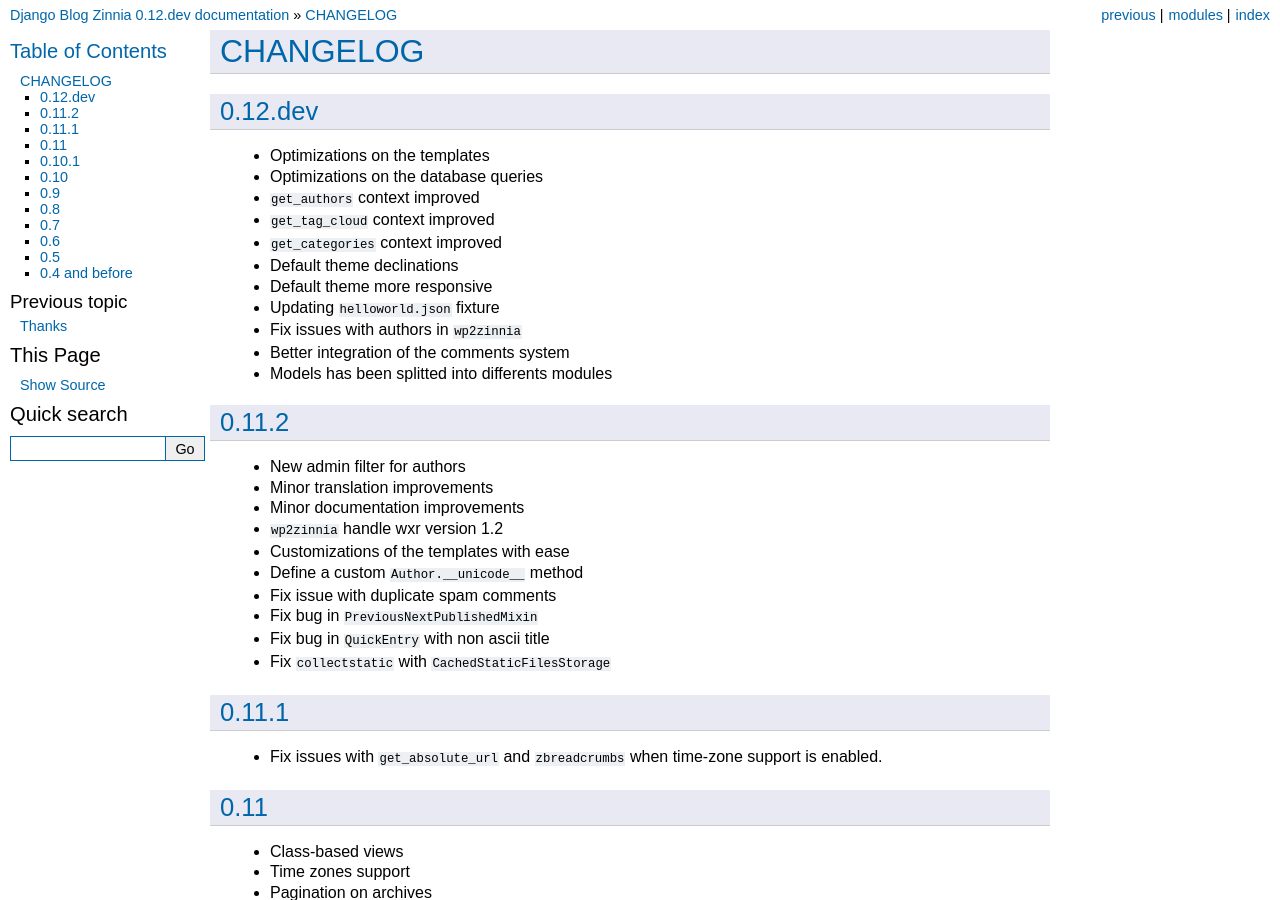
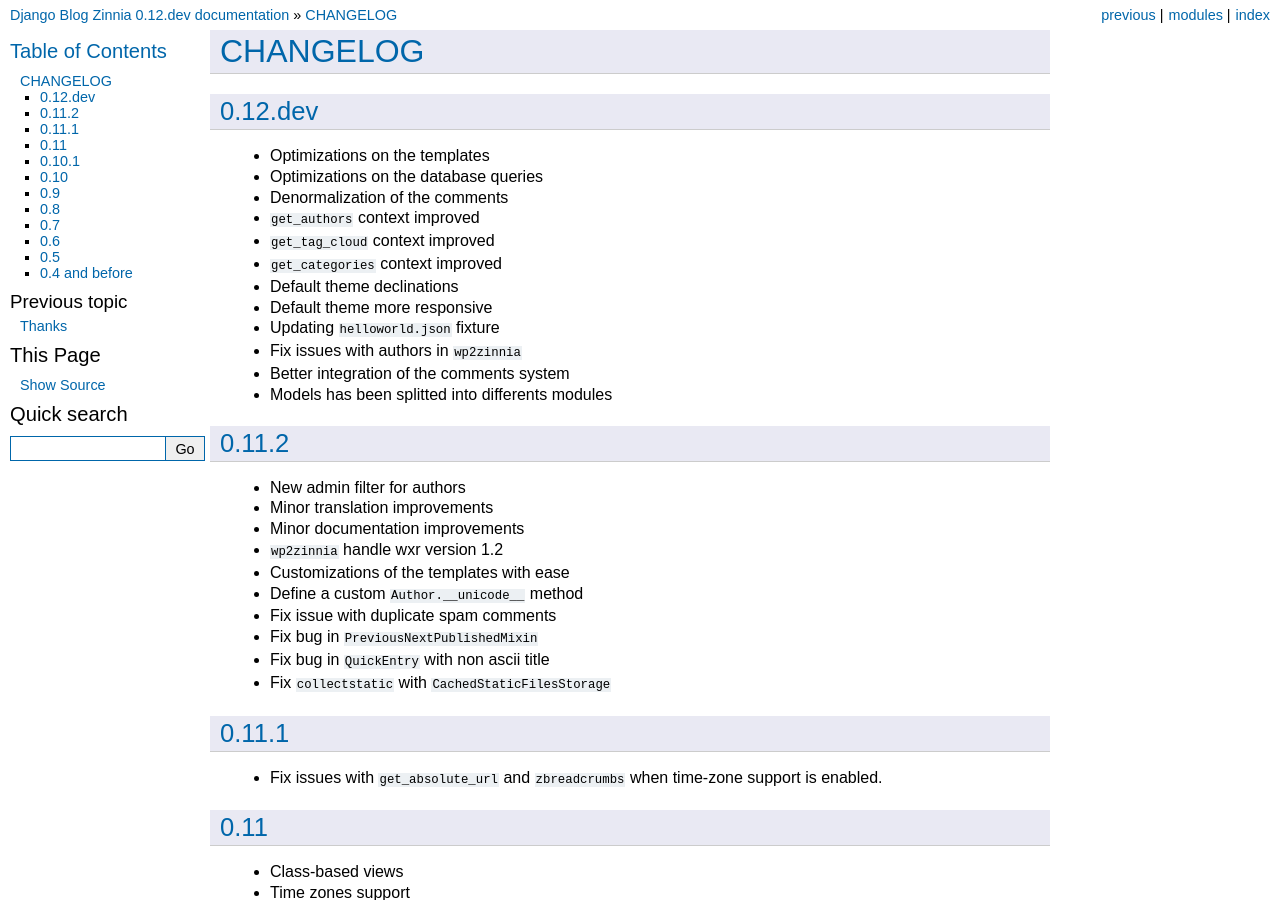
Before and after one commit to petrovvlatko/zinnia-blog-django, a Sphinx documentation site: the page built from docs/notes/changelog.rst, in a window 1280 px wide and 900 px high. Built offline with Sphinx 7.4.7, drawn with Linux system fonts in a browser that asks for light colours.

Commit message:
note about denormalization

```diff
--- a/docs/notes/changelog.rst
+++ b/docs/notes/changelog.rst
@@ -6,6 +6,7 @@
 
 * Optimizations on the templates
 * Optimizations on the database queries
+* Denormalization of the comments
 * ``get_authors`` context improved
 * ``get_tag_cloud`` context improved
 * ``get_categories`` context improved
```
